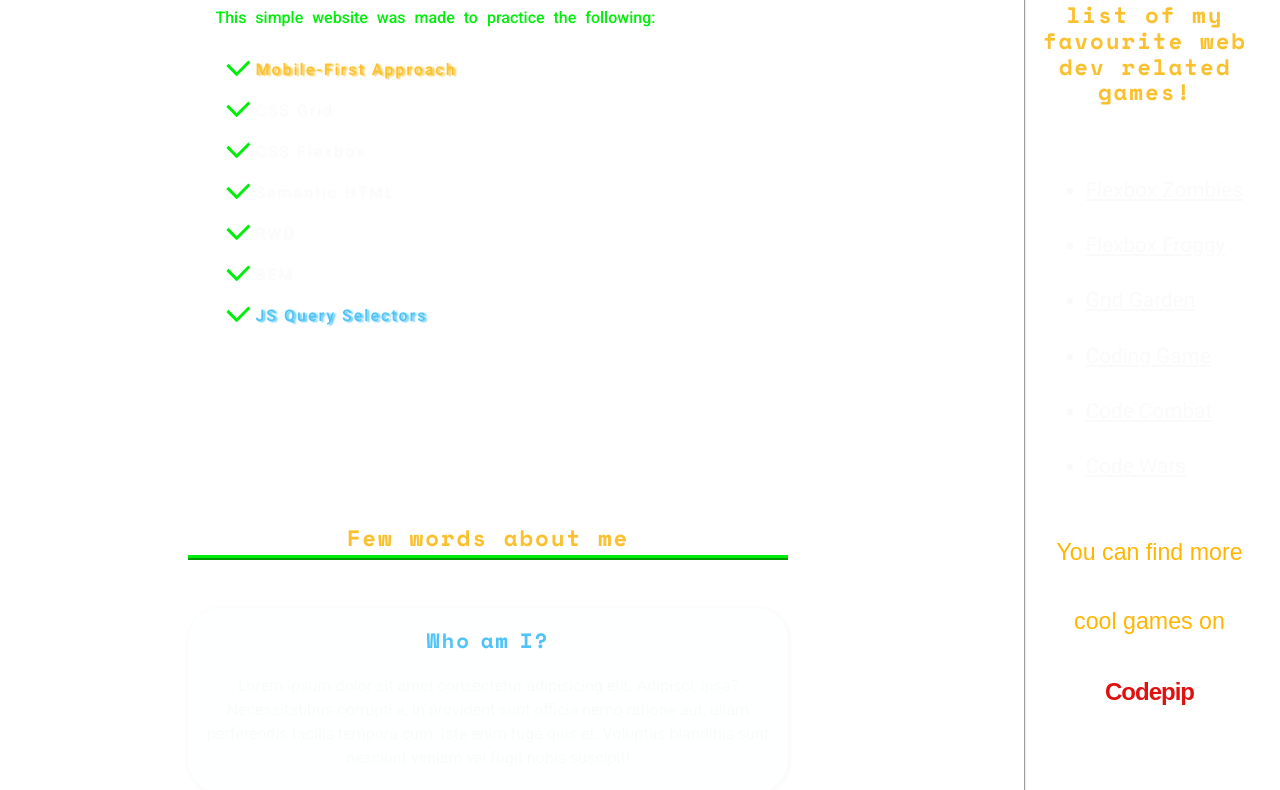
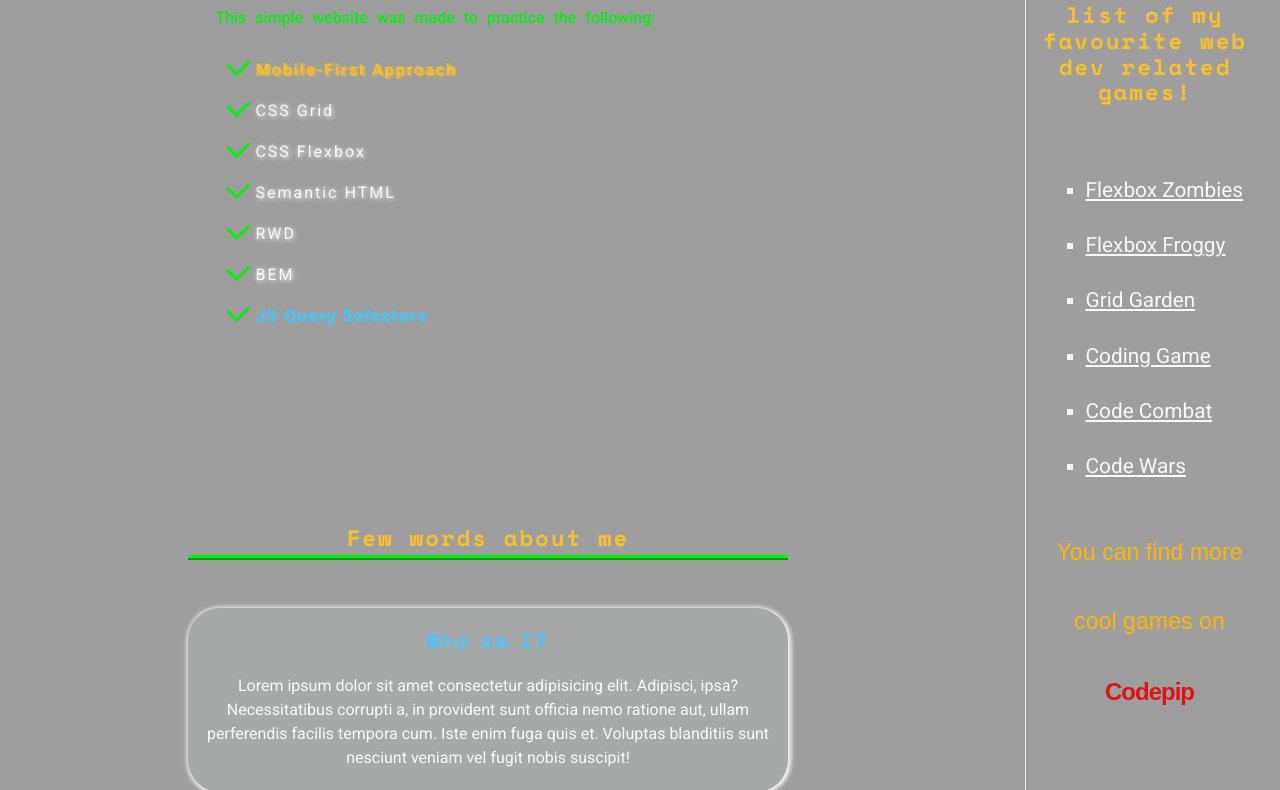
Before and after one commit to krzysztof-kozak/grid-practice-sandbox, a plain HTML site: page index.html in a window 1280 px wide. Shown: the part 143-933 px from the top of the page. Drawn offline with nearby package versions, Linux system fonts and the light colour scheme; the site is published under a folder, as on GitHub Pages, so addresses that start at the root find nothing; a web font is replaced by a local one.

Commit message:
fixed background image issues

```diff
--- a/css/style.css
+++ b/css/style.css
@@ -9,7 +9,7 @@ html {
 }
 
 body {
-  background-image: url(/img/sky-background.jpg);
+  background-image: url(../img/sky-background.jpg);
   background-size: cover;
   background-position: center;
   background-attachment: fixed;
```
